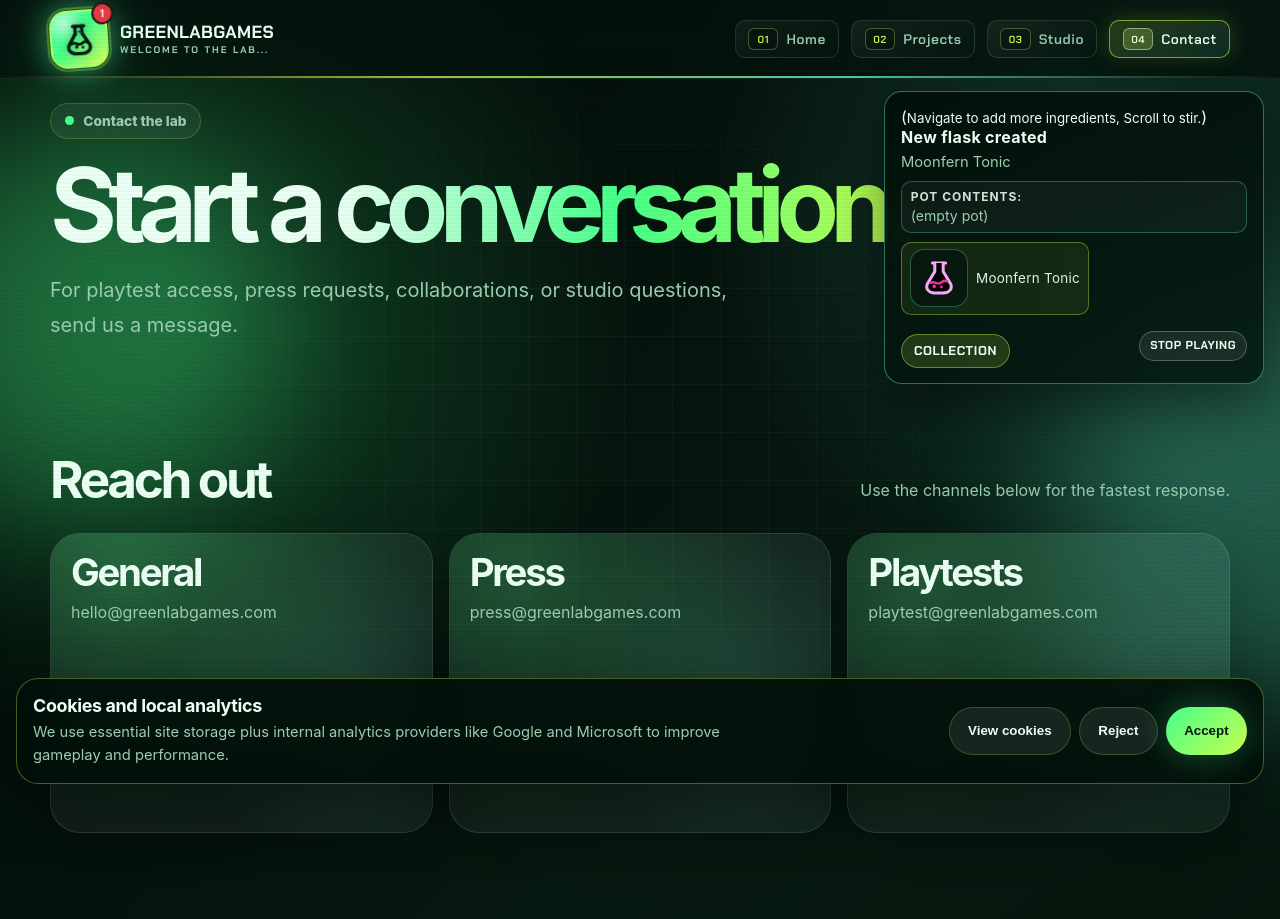
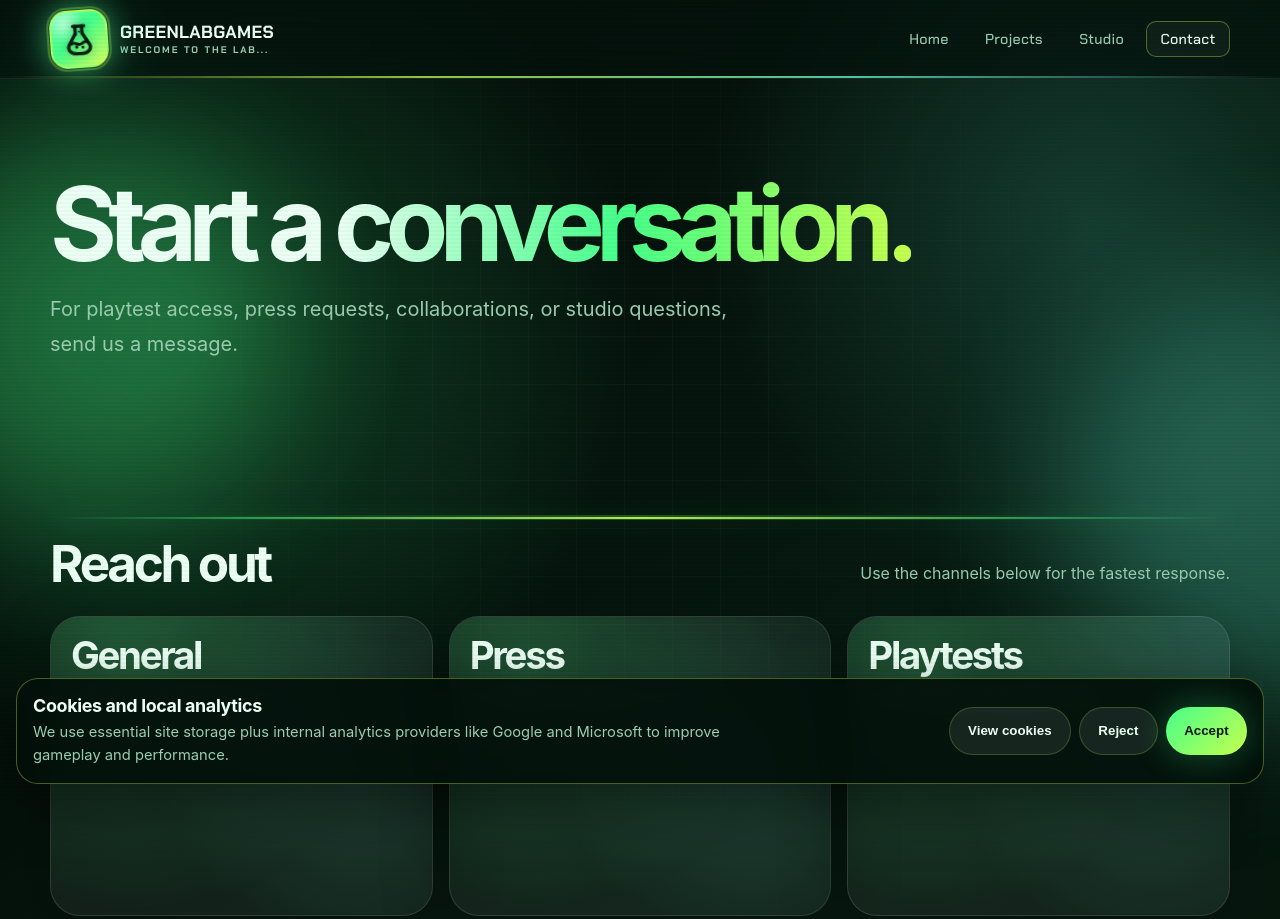
Before and after one commit to aJamDonut/glgwebsite, a website: page contact.html in a window 1280 px wide. Shown: the top 919 px of the page. Drawn offline with Linux system fonts and the light colour scheme.

Commit message:
disable game

```diff
--- a/components.js
+++ b/components.js
@@ -4,7 +4,7 @@ class GlgNav extends HTMLElement {
     this.dataset.rendered = "1";
     const active = (this.getAttribute("active") || "").toLowerCase();
     const isActive = (name) => (active === name ? "active" : "");
-    const navItem = (name, label, href, key) => `<a class="nav-link ${isActive(name)}" href="${href}"><span class="nav-key">${key}</span><span>${label}</span></a>`;
+    const navItem = (name, label, href) => `<a class="nav-link ${isActive(name)}" href="${href}">${label}</a>`;
 
     this.innerHTML = `
       <div class="orb one"></div>
@@ -23,7 +23,7 @@ class GlgNav extends HTMLElement {
                 <circle class="flask-spark spark-two" cx="33" cy="19" r="1.6" fill="#03160c"/>
                 <circle class="flask-spark spark-three" cx="40" cy="24" r="1.8" fill="#03160c"/>
               </svg>
-              <span class="logo-badge" data-flask-badge hidden>0</span>
+              <!-- <span class="logo-badge" data-flask-badge hidden>0</span> -->
             </span>
             <span class="brand-text">
               <span>GreenLabGames</span>
@@ -37,16 +37,16 @@ class GlgNav extends HTMLElement {
             <span></span>
           </button>
           <div class="nav-links" aria-label="Main navigation">
-            ${navItem("home", "Home", "index.html", "01")}
-            ${navItem("projects", "Projects", "projects.html", "02")}
-            ${navItem("studio", "Studio", "studio.html", "03")}
-            ${navItem("contact", "Contact", "contact.html", "04")}
+            ${navItem("home", "Home", "index.html")}
+            ${navItem("projects", "Projects", "projects.html")}
+            ${navItem("studio", "Studio", "studio.html")}
+            ${navItem("contact", "Contact", "contact.html")}
           </div>
           <div class="mobile-nav-links" id="mobile-nav-links" aria-label="Mobile navigation">
-            ${navItem("home", "Home", "index.html", "01")}
-            ${navItem("projects", "Projects", "projects.html", "02")}
-            ${navItem("studio", "Studio", "studio.html", "03")}
-            ${navItem("contact", "Contact", "contact.html", "04")}
+            ${navItem("home", "Home", "index.html")}
+            ${navItem("projects", "Projects", "projects.html")}
+            ${navItem("studio", "Studio", "studio.html")}
+            ${navItem("contact", "Contact", "contact.html")}
           </div>
         </div>
       </nav>
@@ -99,8 +99,9 @@ class GlgNav extends HTMLElement {
     document.addEventListener("click", triggerLogoAnimation);
     window.addEventListener("scroll", triggerLogoAnimation, { passive: true });
 
+
     if (brandLink instanceof HTMLAnchorElement) {
-      brandLink.addEventListener("click", (event) => {
+     /* brandLink.addEventListener("click", (event) => {
         const potionGame = window.glgPotionGame;
         if (!potionGame) return;
 
@@ -120,7 +121,7 @@ class GlgNav extends HTMLElement {
 
         event.preventDefault();
         potionGame.openCollection();
-      });
+      });*/
     }
   }
 }
@@ -519,6 +520,7 @@ function buildCookieManager() {
   });
 }
 
+const POTION_GAME_ENABLED = false;
 const POTION_STATE_KEY = "glg_potion_state_v1";
 const POTION_ITEMS = ["Honey", "Herbs", "Devil Tongue", "Darkroot", "Mushrooms", "Water"];
 const POTION_FLASK_NAMES = [
@@ -824,6 +826,11 @@ function renderFlaskCollection(ui, state) {
 }
 
 function buildPotionGame() {
+  if (!POTION_GAME_ENABLED) {
+    window.glgPotionGame = null;
+    return;
+  }
+
   if (!document.body) return;
 
   const state = loadPotionState();
@@ -1135,7 +1142,9 @@ window.addEventListener("DOMContentLoaded", () => {
   });
 
   buildCookieManager();
-  buildPotionGame();
+  if (POTION_GAME_ENABLED) {
+    buildPotionGame();
+  }
 
   document.addEventListener("submit", (event) => {
     const form = event.target;
--- a/contact.html
+++ b/contact.html
@@ -14,13 +14,18 @@
   <main>
     <header class="shell hero page-hero reveal">
       <div>
-        <div class="eyebrow"><span class="pulse"></span> Contact the lab</div>
         <h1 class="page-title">Start a <span class="gradient-text">conversation.</span></h1>
         <p class="lead">For playtest access, press requests, collaborations, or studio questions, send us a message.</p>
       </div>
     </header>
 
+
+
     <section class="shell reveal">
+      <div class="hero-divider" aria-hidden="true">
+        <span></span>
+      </div>
+      <br />
       <glg-section-head
         title="Reach out"
         description="Use the channels below for the fastest response."
--- a/styles.css
+++ b/styles.css
@@ -394,11 +394,11 @@ a {
 .nav-links {
   display: flex;
   align-items: center;
-  gap: 0.75rem;
+  gap: 0.45rem;
   color: var(--muted);
-  font-weight: 600;
-  font-size: 0.86rem;
-  letter-spacing: 0.04em;
+  font-weight: 500;
+  font-size: 0.9rem;
+  letter-spacing: 0.02em;
   font-family: "Chakra Petch", "Segoe UI", sans-serif;
 }
 
@@ -430,47 +430,26 @@ a {
 }
 
 .nav-link {
-  min-height: 38px;
-  padding: 0 0.78rem;
+  min-height: 36px;
+  padding: 0 0.85rem;
   border-radius: 10px;
-  border: 1px solid rgba(155, 205, 177, 0.16);
-  background: linear-gradient(150deg, rgba(255, 255, 255, 0.06), rgba(255, 255, 255, 0));
+  border: 1px solid transparent;
+  background: transparent;
   display: inline-flex;
   align-items: center;
-  gap: 0.5rem;
   color: var(--muted);
-  transition: transform 0.2s ease, border-color 0.2s ease, background 0.2s ease, box-shadow 0.2s ease, color 0.2s ease;
-}
-
-.nav-key {
-  min-width: 1.9rem;
-  height: 1.35rem;
-  border-radius: 6px;
-  border: 1px solid rgba(198, 255, 77, 0.3);
-  background: rgba(0, 0, 0, 0.22);
-  display: inline-flex;
-  align-items: center;
-  justify-content: center;
-  font-size: 0.64rem;
-  color: var(--lime);
+  transition: color 0.2s ease, background 0.2s ease, border-color 0.2s ease;
 }
 
 .nav-link:hover,
 .nav-link.active {
   color: var(--ink);
-  border-color: rgba(198, 255, 77, 0.55);
-  background: linear-gradient(150deg, rgba(198, 255, 77, 0.16), rgba(101, 255, 216, 0.09));
-  box-shadow: 0 14px 26px rgba(0, 0, 0, 0.25), 0 0 22px rgba(198, 255, 77, 0.2);
+  border-color: rgba(198, 255, 77, 0.34);
+  background: rgba(255, 255, 255, 0.04);
 }
 
 .nav-link:hover {
-  transform: translateY(-1px);
-}
-
-.nav-link.active .nav-key {
-  border-color: rgba(236, 255, 245, 0.45);
-  background: rgba(198, 255, 77, 0.22);
-  color: #f5ffe4;
+  border-color: rgba(198, 255, 77, 0.45);
 }
 
 .mobile-menu-toggle {
@@ -589,9 +568,9 @@ main {
 }
 
 .page-hero {
-  min-height: auto;
+  min-height: 350px;
   grid-template-columns: 1fr;
-  padding: 1.5rem 0 1.5rem;
+  padding: 4.5rem 0 2.5rem;
 }
 
 .hero-divider {
@@ -605,7 +584,7 @@ main {
 .hero-divider::before {
   content: "";
   position: absolute;
-  inset: -12px 0 -10px;
+  inset: -2px 0 -1px;
   background:
     radial-gradient(circle at 50% 80%, rgba(69, 255, 138, 0.25), transparent 80%),
     radial-gradient(circle at 50% 0%, rgba(198, 255, 77, 0.2), transparent 80%);
@@ -629,19 +608,6 @@ main {
   );
   box-shadow: 0 0 22px rgba(69, 255, 138, 0.3);
   z-index: 10001;
-}
-
-.hero-divider span::after {
-  content: "";
-  position: absolute;
-  left: 50%;
-  top: 50%;
-  width: 12px;
-  height: 12px;
-  border-radius: 999px;
-  transform: translate(-50%, -50%);
-  background: radial-gradient(circle, rgba(198, 255, 77, 0.95) 0%, rgba(69, 255, 138, 0.4) 45%, transparent 70%);
-  z-index: 10002;
 }
 
 .eyebrow {
```
Also changed, not shown: projects.html (+1 -2 lines), studio.html (+1 -1 lines).
